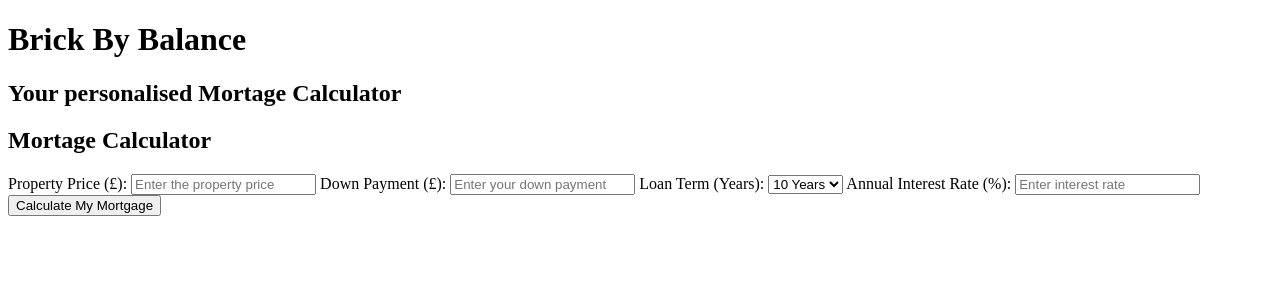
After one commit to ujesh-sakariya/BrickByBalance, a Flask app: template templates/mortageCalculator.html in a window 1280 px wide. The commit adds this page. Shown: the top 300 px of the page. Run offline with Flask 3, Linux system fonts and the light colour scheme; the template is opened without the code that fills it, so the values that code supplies are empty.

Commit message:
Changes to the layout & mortageCalculator

```diff
--- /dev/null
+++ b/calculateMortage.py
@@ -0,0 +1,45 @@
+from flask import Flask, render_template, request, jsonify
+import secrets
+
+app = Flask(__name__)
+app.secret_key = secrets.token_hex(16)
+
+# Route for the Mortgage Calculator page
+@app.route("/mortgage_calculator")
+def mortgage_calculator():
+    return render_template("mortgage_calculator.html")
+
+# Route to calculate mortgage
+@app.route("/calculate_mortgage", methods=["POST"])
+def calculate_mortgage():
+    # Get values from the form
+    loan_amount = float(request.form.get("loanAmount"))
+    down_payment = float(request.form.get("downPayment"))
+    loan_term_years = int(request.form.get("loanTerm"))
+    annual_interest_rate = float(request.form.get("interestRate")) / 100
+
+    # Calculate the loan principal (loan amount minus down payment)
+    principal = loan_amount - down_payment
+
+    # Monthly interest rate
+    monthly_interest_rate = annual_interest_rate / 12
+
+    # Number of monthly payments
+    num_payments = loan_term_years * 12
+
+    # Mortgage calculation formula for monthly payments
+    monthly_payment = (principal * monthly_interest_rate) / (1 - (1 + monthly_interest_rate) ** -num_payments)
+
+    # Calculate total interest paid over the term of the loan
+    total_interest = monthly_payment * num_payments - principal
+
+    # Return the results as JSON
+    result = {
+        "monthlyPayment": round(monthly_payment, 2),
+        "totalInterest": round(total_interest, 2)
+    }
+
+    return jsonify(result)
+
+if __name__ == "__main__":
+    app.run(debug=True)
--- /dev/null
+++ b/templates/mortageCalculator.html
@@ -0,0 +1,40 @@
+<!DOCTYPE html>
+<html lang="en">
+<head>
+    <meta charset="UTF-8">
+    <meta name="viewport" content="width=device-width, initial-scale=1.0">
+    <title>Mortgage Calculator</title>
+</head>
+
+<body>
+    <header>
+        <h1>Brick By Balance</h1>
+        <h2>Your personalised Mortage Calculator</h2>
+    </header>
+
+    <div class="calculator">
+        <h2>Mortage Calculator</h2>
+
+        <form id="mortageForm">
+            <label for="loanAmount">Property Price (£):</label>
+            <input type="number" id="loanAmount" name="loanAmount" required placeholder="Enter the property price">
+
+            <label for="downPayment">Down Payment (£):</label>
+            <input type="number" id="downPayment" name="downPayment" required placeholder="Enter your down payment">
+
+            <label for="loanTerm">Loan Term (Years):</label>
+            <select id="loanTerm" name="loanTerm" required>
+                <option value="10">10 Years</option>
+                <option value="15">15 Years</option>
+                <option value="20">20 Years</option>
+                <option value="25">25 Years</option>
+                <option value="30">30 Years</option>
+            </select>
+
+            <label for="interestRate">Annual Interest Rate (%):</label>
+            <input type="number" id="interestRate" name="interestRate" step="0.01" required placeholder="Enter interest rate">
+
+            <button type="button" onclick="calculateMortgage()">Calculate My Mortgage</button>
+        </form>
+    </div>
+</body>
```
Also changed, not shown: calculateMortage.js (added, +17 -0 lines), templates/layout.html (+15 -0 lines), templates/style.css (added, +98 -0 lines).
